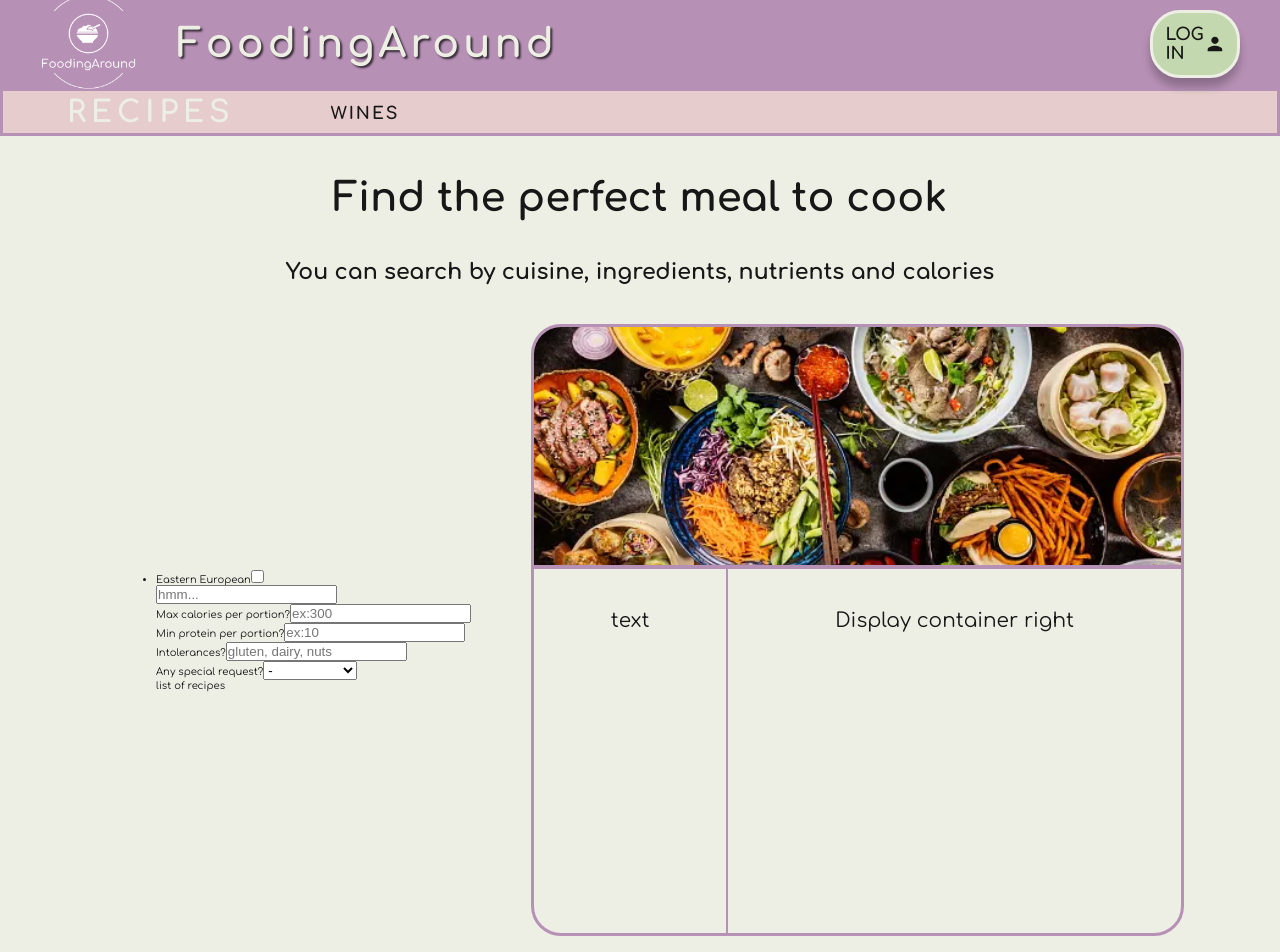
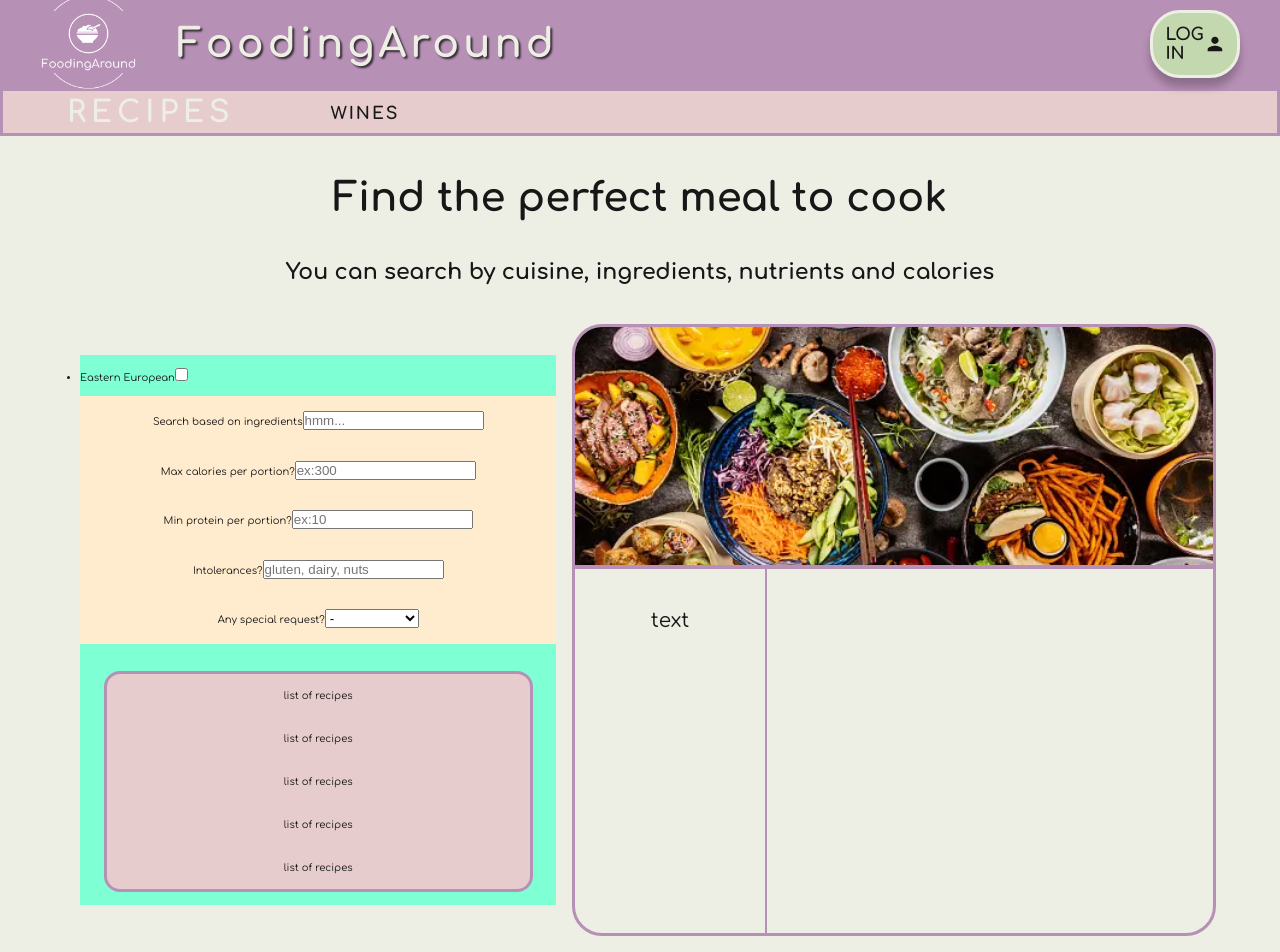
Before and after one commit to CalinP1/FoodingAround, a React (Vite) app: page /recipes in a window 1280 px wide. Shown: the top 952 px of the page. Built offline with nearby package versions, Linux system fonts and the light colour scheme.

Commit message:
Recipes page work (new component for the recipes generated list)

```diff
--- a/src/components/RecipeDisplay.jsx
+++ b/src/components/RecipeDisplay.jsx
@@ -9,9 +9,7 @@ function RecipeDisplay() {
         <div className={styles.displayContainerLeft}>
           <p>text</p>
         </div>
-        <div className={styles.displayContainerRight}>
-          Display container right
-        </div>
+        <div className={styles.displayContainerRight}></div>
       </div>
     </div>
   );
--- a/src/components/RecipeDisplay.module.css
+++ b/src/components/RecipeDisplay.module.css
@@ -44,7 +44,7 @@
 }
 
 .displayContainerRight {
-  padding: 4rem;
+  padding: 1vh;
   height: 100%;
   width: 70%;
   display: flex;
--- /dev/null
+++ b/src/components/RecipesListGeneratedComponent.jsx
@@ -0,0 +1,14 @@
+import styles from "./RecipesListGeneratedComponent.module.css";
+function RecipesListGeneratedComponent() {
+  return (
+    <div className={styles.containerRecipesDisplay}>
+      <p>list of recipes</p>
+      <p>list of recipes</p>
+      <p>list of recipes</p>
+      <p>list of recipes</p>
+      <p>list of recipes</p>
+    </div>
+  );
+}
+
+export default RecipesListGeneratedComponent;
--- /dev/null
+++ b/src/components/RecipesListGeneratedComponent.module.css
@@ -0,0 +1,12 @@
+.containerRecipesDisplay {
+  height: 40%;
+  background-color: var(--background-color-second);
+  width: 90%;
+  border-radius: 2vh;
+  border-style: solid;
+  border-color: var(--main-color-primary);
+  display: flex;
+  flex-direction: column;
+  align-items: center;
+  justify-content: space-around;
+}
--- a/src/pages/Recipes.jsx
+++ b/src/pages/Recipes.jsx
@@ -2,6 +2,7 @@ import Footer from "../components/Footer";
 import Navbar from "../components/Navbar";
 import Pagelist from "../components/Pagelist";
 import RecipeDisplay from "../components/RecipeDisplay";
+import RecipesListGeneratedComponent from "../components/RecipesListGeneratedComponent";
 import styles from "./Recipes.module.css";
 
 function Recipes() {
@@ -20,7 +21,6 @@ function Recipes() {
           You can search by cuisine, ingredients, nutrients and calories
         </h2>
         <div className={styles.SearchAndDisplayContainer}>
-          <div className={styles.containerForSearch}>
           <div className={styles.searchConatiner}>
             <form
               onSubmit={handleSubmit}
@@ -29,17 +29,18 @@ function Recipes() {
               <ul className={styles.cuisinesList}>
                 <li className={styles.cuisineItem}>
                   <span>Eastern European</span>
-                    <input
-                      type="checkbox"
-                      className={styles.checkboxCuisines}
-                    />
+                  <input type="checkbox" className={styles.checkboxCuisines} />
                 </li>
               </ul>
+              <div className={styles.descriptionsContainer}>
+                <div>
+                  <span>Search based on ingredients</span>
                   <input
                     type="search"
                     placeholder="hmm..."
                     className={styles.inputContainer}
                   />
+                </div>
                 <div>
                   <span>Max calories per portion?</span>
                   <input type="search" placeholder="ex:300" />
@@ -61,12 +62,11 @@ function Recipes() {
                     <option>Rich in fiber</option>
                   </select>
                 </div>
+              </div>
             </form>
-              <div className={styles.containerRecipesDisplay}>
-                <p>list of recipes</p>
+            <RecipesListGeneratedComponent />
           </div>
-            </div>
-          </div>
+
           <RecipeDisplay />
         </div>
       </div>
--- a/src/pages/Recipes.module.css
+++ b/src/pages/Recipes.module.css
@@ -21,15 +21,37 @@
 
 .SearchAndDisplayContainer {
   height: 100vh;
-  width: 85%;
+  width: 90vw;
   display: flex;
   justify-content: space-around;
   align-items: center;
 }
-.containerForSearch {
-  height: 100%;
-  width: 40%;
+
+.searchConatiner {
+  height: 90%;
+  width: 40vw;
   display: flex;
-  justify-content: center;
+  align-items: center;
+  justify-content: space-around;
+  flex-direction: column;
+  background-color: aquamarine;
+  margin: 2vh;
+}
+
+.formSearchContainer {
+  height: 50%;
+  width: 100%;
+}
+.cuisinesList {
+  height: 10%;
+  width: 100%;
+}
+.descriptionsContainer {
+  height: 90%;
+  width: 100%;
+  display: flex;
+  flex-direction: column;
+  justify-content: space-around;
+  background-color: blanchedalmond;
   align-items: center;
 }
```
Lines whose indentation alone changed are shown as unchanged.
